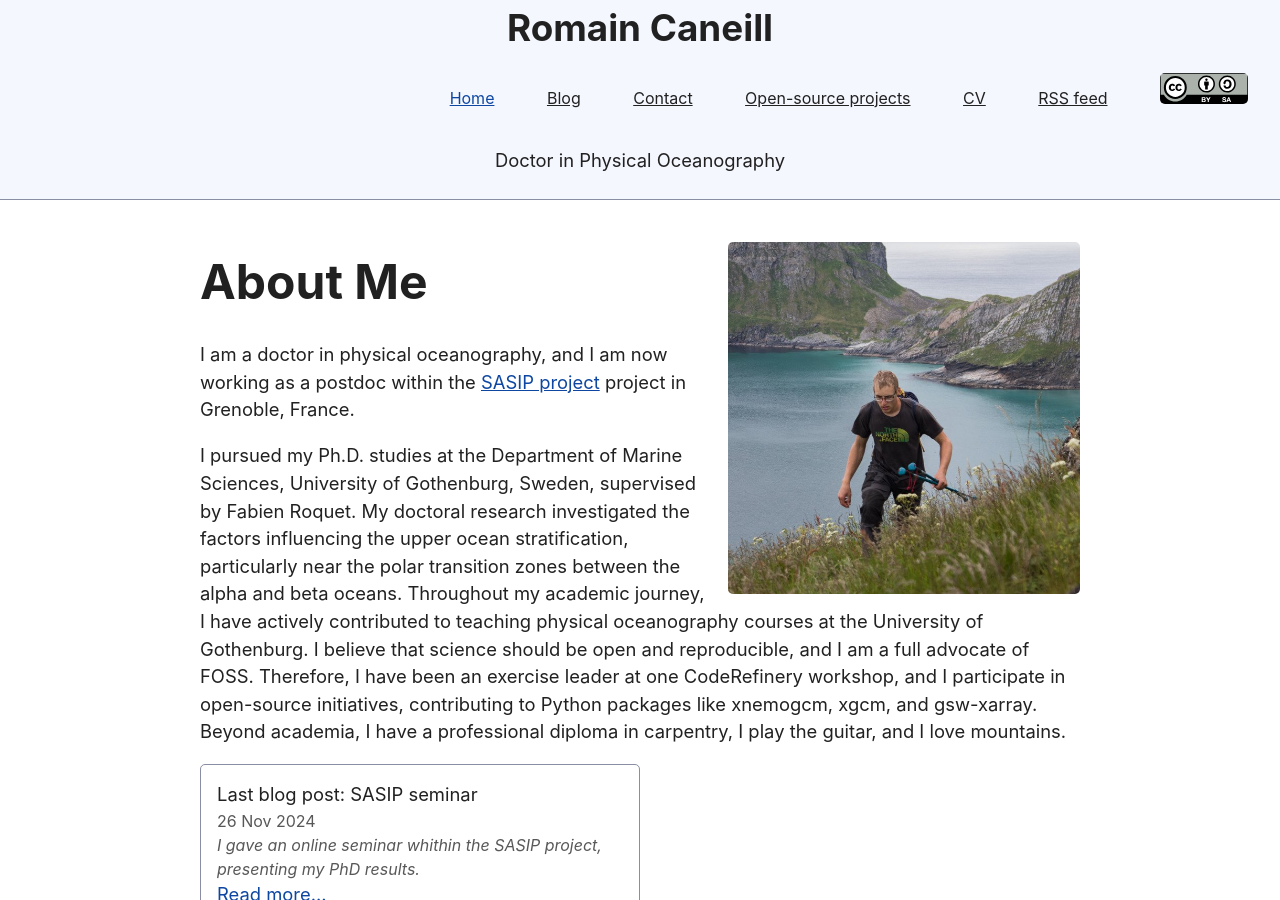
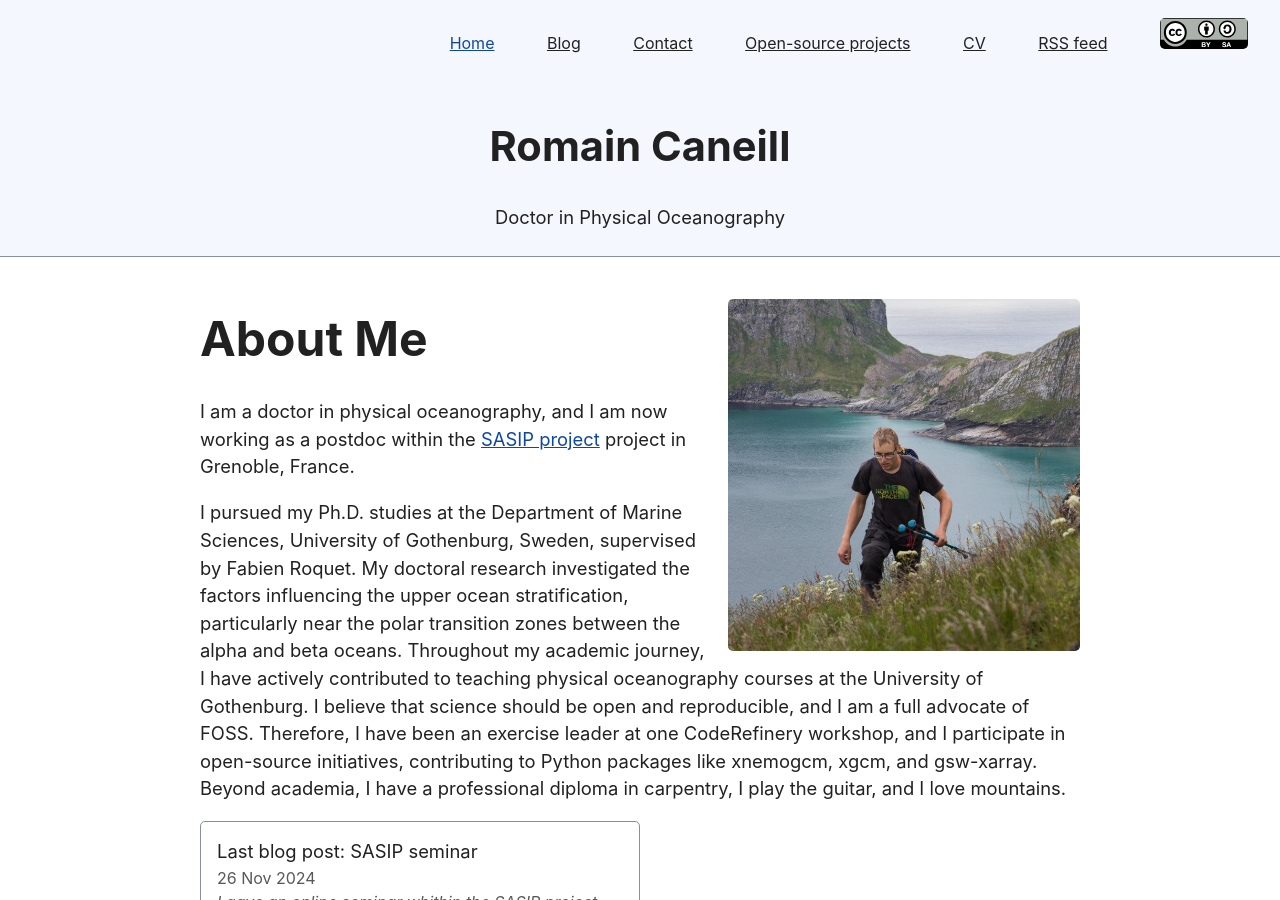
Before and after one commit to rcaneill/rcaneill.github.io, a Jekyll site: the page built from index.md, in a window 1280 px wide and 900 px high. Built offline with Jekyll 4.4.1, drawn with Linux system fonts in a browser that asks for light colours.

Commit message:
move title below nav

```diff
--- a/_layouts/default.html
+++ b/_layouts/default.html
@@ -6,8 +6,8 @@
   <body>
 
     <header>
-    <b  style="font-size: 2em;">{{ page.title }}</b>
       {% include navigation.html %}
+    <h2>{{ page.title }}</h2>
       <p>{{ page.description }}</p>
     </header>
 
```
